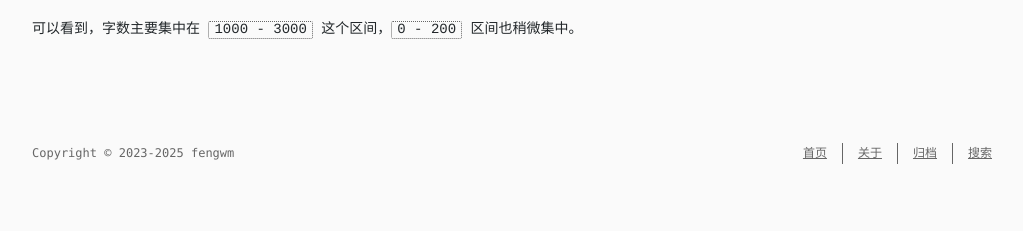
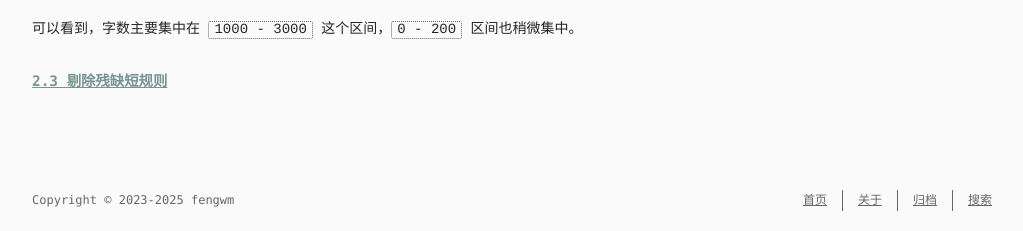
Before and after one commit to fengwm64/fengwm64.github.io, a plain HTML site: page 2025/02/03/项目记录-积分大模型01-文本型数据清洗/index.html in a window 1280 px wide. Shown: the part 2177-2408 px from the top of the page, without its empty margins (128-1151 px from the left). Before the commit the page ends 2361 px from the top, so only its background shows below. Drawn offline with nearby package versions, Linux system fonts and the light colour scheme; some packages are replaced by stand-ins of ours; a script that the page names is missing; a web font is replaced by a local one.

Commit message:
Site updated: 2025-02-06 00:10:32

```diff
--- a/2025/02/03/项目记录-积分大模型01-文本型数据清洗/index.html
+++ b/2025/02/03/项目记录-积分大模型01-文本型数据清洗/index.html
@@ -14,7 +14,7 @@
 <meta property="og:description" content="0. 项目背景 目前乡村的治理广泛采用一种叫“积分制”的工具，简单来说就是每个村民干了什么可以加分、做错什么就要减分，一定时间后统计积分数据，村民根据积分不同可以得到一些奖励。  但因为具体的积分制度是由基层工作人员制定的，这些积分制规则可能会存在不公平、无效的问题，即“公平性”和“有效性”两方面的问题。所以希望通过大模型对这些积分规则进行“公平性”和“有效性”两方面的评价，识别出积分规则的问题，">
 <meta property="og:locale" content="zh_CN">
 <meta property="article:published_time" content="2025-02-03T05:40:18.000Z">
-<meta property="article:modified_time" content="2025-02-05T14:23:07.945Z">
+<meta property="article:modified_time" content="2025-02-05T14:28:39.306Z">
 <meta property="article:author" content="fengwm">
 <meta property="article:tag" content="数据清洗">
 <meta name="twitter:card" content="summary">
@@ -123,7 +123,7 @@
 
 
       <div id="toc">
-        <ol class="toc"><li class="toc-item toc-level-2"><a class="toc-link" href="#0-%E9%A1%B9%E7%9B%AE%E8%83%8C%E6%99%AF"><span class="toc-number">1.</span> <span class="toc-text">0. 项目背景</span></a></li><li class="toc-item toc-level-2"><a class="toc-link" href="#1-%E6%95%B0%E6%8D%AE%E6%94%B6%E9%9B%86"><span class="toc-number">2.</span> <span class="toc-text">1. 数据收集</span></a></li><li class="toc-item toc-level-2"><a class="toc-link" href="#2-%E7%BB%9F%E8%AE%A1%E5%88%86%E6%9E%90"><span class="toc-number">3.</span> <span class="toc-text">2. 统计分析</span></a><ol class="toc-child"><li class="toc-item toc-level-3"><a class="toc-link" href="#2-1-%E6%8F%8F%E8%BF%B0%E6%80%A7%E7%BB%9F%E8%AE%A1"><span class="toc-number">3.1.</span> <span class="toc-text">2.1 描述性统计</span></a></li><li class="toc-item toc-level-3"><a class="toc-link" href="#2-2-%E5%AD%97%E6%95%B0%E7%BB%9F%E8%AE%A1%E5%9B%BE"><span class="toc-number">3.2.</span> <span class="toc-text">2.2 字数统计图</span></a></li></ol></li></ol>
+        <ol class="toc"><li class="toc-item toc-level-2"><a class="toc-link" href="#0-%E9%A1%B9%E7%9B%AE%E8%83%8C%E6%99%AF"><span class="toc-number">1.</span> <span class="toc-text">0. 项目背景</span></a></li><li class="toc-item toc-level-2"><a class="toc-link" href="#1-%E6%95%B0%E6%8D%AE%E6%94%B6%E9%9B%86"><span class="toc-number">2.</span> <span class="toc-text">1. 数据收集</span></a></li><li class="toc-item toc-level-2"><a class="toc-link" href="#2-%E7%BB%9F%E8%AE%A1%E5%88%86%E6%9E%90"><span class="toc-number">3.</span> <span class="toc-text">2. 统计分析</span></a><ol class="toc-child"><li class="toc-item toc-level-3"><a class="toc-link" href="#2-1-%E6%8F%8F%E8%BF%B0%E6%80%A7%E7%BB%9F%E8%AE%A1"><span class="toc-number">3.1.</span> <span class="toc-text">2.1 描述性统计</span></a></li><li class="toc-item toc-level-3"><a class="toc-link" href="#2-2-%E5%AD%97%E6%95%B0%E7%BB%9F%E8%AE%A1%E5%9B%BE"><span class="toc-number">3.2.</span> <span class="toc-text">2.2 字数统计图</span></a></li><li class="toc-item toc-level-3"><a class="toc-link" href="#2-3-%E5%89%94%E9%99%A4%E6%AE%8B%E7%BC%BA%E7%9F%AD%E8%A7%84%E5%88%99"><span class="toc-number">3.3.</span> <span class="toc-text">2.3 剔除残缺短规则</span></a></li></ol></li></ol>
       </div>
 
   </span>
@@ -215,7 +215,7 @@
 </p>
 
 <p>可以看到，字数主要集中在 <code>1000 - 3000</code> 这个区间，<code>0 - 200</code> 区间也稍微集中。</p>
-
+<h3 id="2-3-剔除残缺短规则"><a href="#2-3-剔除残缺短规则" class="headerlink" title="2.3 剔除残缺短规则"></a>2.3 剔除残缺短规则</h3>
   </div>
 </article>
 
@@ -248,7 +248,7 @@
 
 
       <div id="toc-footer" style="display: none">
-        <ol class="toc"><li class="toc-item toc-level-2"><a class="toc-link" href="#0-%E9%A1%B9%E7%9B%AE%E8%83%8C%E6%99%AF"><span class="toc-number">1.</span> <span class="toc-text">0. 项目背景</span></a></li><li class="toc-item toc-level-2"><a class="toc-link" href="#1-%E6%95%B0%E6%8D%AE%E6%94%B6%E9%9B%86"><span class="toc-number">2.</span> <span class="toc-text">1. 数据收集</span></a></li><li class="toc-item toc-level-2"><a class="toc-link" href="#2-%E7%BB%9F%E8%AE%A1%E5%88%86%E6%9E%90"><span class="toc-number">3.</span> <span class="toc-text">2. 统计分析</span></a><ol class="toc-child"><li class="toc-item toc-level-3"><a class="toc-link" href="#2-1-%E6%8F%8F%E8%BF%B0%E6%80%A7%E7%BB%9F%E8%AE%A1"><span class="toc-number">3.1.</span> <span class="toc-text">2.1 描述性统计</span></a></li><li class="toc-item toc-level-3"><a class="toc-link" href="#2-2-%E5%AD%97%E6%95%B0%E7%BB%9F%E8%AE%A1%E5%9B%BE"><span class="toc-number">3.2.</span> <span class="toc-text">2.2 字数统计图</span></a></li></ol></li></ol>
+        <ol class="toc"><li class="toc-item toc-level-2"><a class="toc-link" href="#0-%E9%A1%B9%E7%9B%AE%E8%83%8C%E6%99%AF"><span class="toc-number">1.</span> <span class="toc-text">0. 项目背景</span></a></li><li class="toc-item toc-level-2"><a class="toc-link" href="#1-%E6%95%B0%E6%8D%AE%E6%94%B6%E9%9B%86"><span class="toc-number">2.</span> <span class="toc-text">1. 数据收集</span></a></li><li class="toc-item toc-level-2"><a class="toc-link" href="#2-%E7%BB%9F%E8%AE%A1%E5%88%86%E6%9E%90"><span class="toc-number">3.</span> <span class="toc-text">2. 统计分析</span></a><ol class="toc-child"><li class="toc-item toc-level-3"><a class="toc-link" href="#2-1-%E6%8F%8F%E8%BF%B0%E6%80%A7%E7%BB%9F%E8%AE%A1"><span class="toc-number">3.1.</span> <span class="toc-text">2.1 描述性统计</span></a></li><li class="toc-item toc-level-3"><a class="toc-link" href="#2-2-%E5%AD%97%E6%95%B0%E7%BB%9F%E8%AE%A1%E5%9B%BE"><span class="toc-number">3.2.</span> <span class="toc-text">2.2 字数统计图</span></a></li><li class="toc-item toc-level-3"><a class="toc-link" href="#2-3-%E5%89%94%E9%99%A4%E6%AE%8B%E7%BC%BA%E7%9F%AD%E8%A7%84%E5%88%99"><span class="toc-number">3.3.</span> <span class="toc-text">2.3 剔除残缺短规则</span></a></li></ol></li></ol>
       </div>
 
 
```
Also changed, not shown: search.xml (+1 -1 lines).
